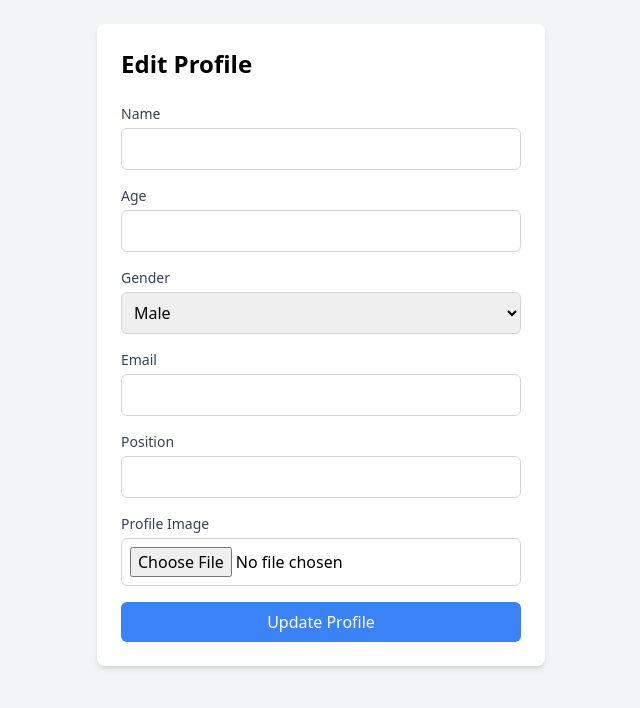
After one commit to rens20/acsits_school_system, a PHP site: page /public/user_profile.php in a window 1280 px wide. The commit adds this page. Shown: the top 708 px of the page, without its empty margins (319-959 px from the left). Run offline with PHP 8.4, Linux system fonts and the light colour scheme.

Commit message:
next task

```diff
--- /dev/null
+++ b/public/user_profile.php
@@ -0,0 +1,92 @@
+<?php
+require_once __DIR__ . '/../config/configuration.php';
+
+// Start session
+session_start();
+
+if ($_SERVER['REQUEST_METHOD'] == 'POST') {
+    $user = $_SESSION['user'] ?? null; // Use null coalescing operator to handle unset session
+    if (!$user) {
+        echo 'User not logged in.';
+        exit;
+    }
+
+    $name = $_POST['name'];
+    $age = $_POST['age'];
+    $gender = $_POST['gender'];
+    $email = $_POST['email'];
+    $position = $_POST['position'];
+
+    // Handle profile image upload
+    if (isset($_FILES['profile_image']) && $_FILES['profile_image']['error'] === UPLOAD_ERR_OK) {
+        // Your image upload code remains the same
+        // ...
+
+        // Update user details in the database
+        $sql = "UPDATE profiles SET name = ?, age = ?, gender = ?, email = ?, position = ?, profile_image = ? WHERE id = ?";
+        $stmt = $conn->prepare($sql);
+        if (!$stmt) {
+            echo 'Error in preparing SQL statement.';
+            exit;
+        }
+
+        // Bind parameters
+        $stmt->bind_param('sisssd', $name, $age, $gender, $email, $position, $profileImagePath, $user['id']);
+
+        if ($stmt->execute()) {
+            echo 'Profile updated successfully.';
+        } else {
+            echo 'Error updating profile: ' . $conn->error;
+        }
+    } else {
+        echo 'Error uploading profile image.';
+        exit;
+    }
+}
+
+?>
+
+<!DOCTYPE html>
+<html lang="en">
+<head>
+    <meta charset="UTF-8">
+    <title>Edit Profile</title>
+    <link href="https://cdn.jsdelivr.net/npm/tailwindcss@2.2.19/dist/tailwind.min.css" rel="stylesheet">
+</head>
+<body class="bg-gray-100 p-6">
+    <div class="max-w-md mx-auto bg-white p-6 rounded-lg shadow-md">
+        <h2 class="text-2xl font-bold mb-6">Edit Profile</h2>
+        <form action="" method="POST" enctype="multipart/form-data">
+            <div class="mb-4">
+                <label for="name" class="block text-sm font-medium text-gray-700">Name</label>
+                <input type="text" id="name" name="name" class="mt-1 p-2 block w-full border border-gray-300 rounded-md" required>
+            </div>
+            <div class="mb-4">
+                <label for="age" class="block text-sm font-medium text-gray-700">Age</label>
+                <input type="number" id="age" name="age" class="mt-1 p-2 block w-full border border-gray-300 rounded-md">
+            </div>
+            <div class="mb-4">
+                <label for="gender" class="block text-sm font-medium text-gray-700">Gender</label>
+                <select id="gender" name="gender" class="mt-1 p-2 block w-full border border-gray-300 rounded-md">
+                    <option value="male">Male</option>
+                    <option value="female">Female</option>
+                    <option value="other">Other</option>
+                </select>
+            </div>
+            <div class="mb-4">
+                <label for="email" class="block text-sm font-medium text-gray-700">Email</label>
+                <input type="email" id="email" name="email" class="mt-1 p-2 block w-full border border-gray-300 rounded-md" required>
+            </div>
+            <div class="mb-4">
+                <label for="position" class="block text-sm font-medium text-gray-700">Position</label>
+                <input type="text" id="position" name="position" class="mt-1 p-2 block w-full border border-gray-300 rounded-md">
+            </div>
+            <div class="mb-4">
+                <label for="profile_image" class="block text-sm font-medium text-gray-700">Profile Image</label>
+                <input type="file" id="profile_image" name="profile_image" class="mt-1 p-2 block w-full border border-gray-300 rounded-md">
+            </div>
+            <button type="submit" class="w-full bg-blue-500 text-white p-2 rounded-md">Update Profile</button>
+        </form>
+    </div>
+</body>
+</html>
```
Also changed, not shown: SignUp.php (+8 -1 lines), public/admin_merch.php (added, +83 -0 lines), public/merch.php (added, +40 -0 lines), public/uploads/1.png (added), 1 other file.
